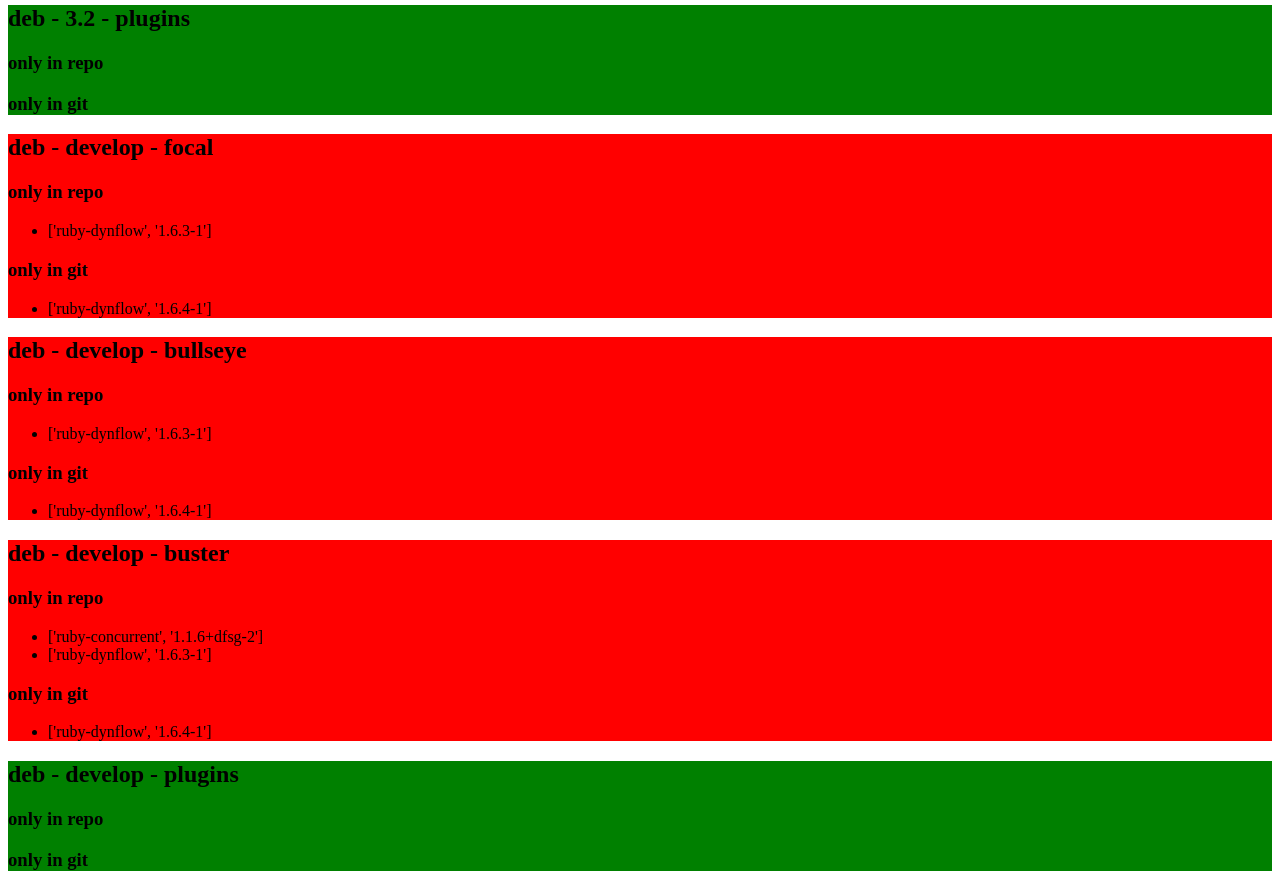
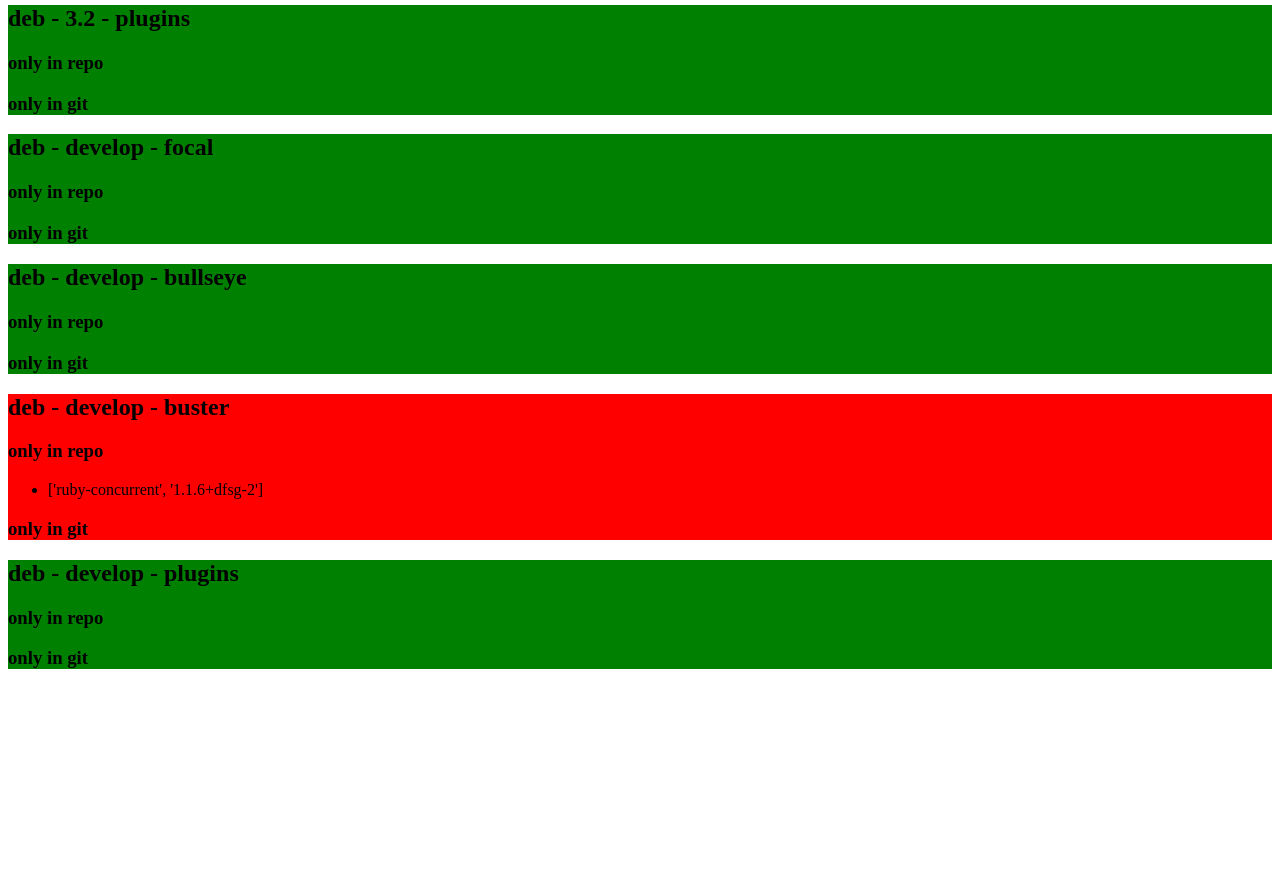
Before and after one commit to evgeni/foreman-packaging-report, a plain HTML site: page index.html in a window 1280 px wide. Shown: the part 2320-3210 px from the top of the page. After the commit the page ends 3008 px from the top, so only its background shows below. Drawn offline with Linux system fonts and the light colour scheme.

Commit message:
update report

```diff
--- a/index.html
+++ b/index.html
@@ -141,26 +141,22 @@
 <ul>
 </ul>
 </div>
-<div style="background-color: red">
+<div style="background-color: green">
 <h2>deb - develop - focal</h2>
 <h3>only in repo</h3>
 <ul>
-<li>['ruby-dynflow', '1.6.3-1']</li>
 </ul>
 <h3>only in git</h3>
 <ul>
-<li>['ruby-dynflow', '1.6.4-1']</li>
 </ul>
 </div>
-<div style="background-color: red">
+<div style="background-color: green">
 <h2>deb - develop - bullseye</h2>
 <h3>only in repo</h3>
 <ul>
-<li>['ruby-dynflow', '1.6.3-1']</li>
 </ul>
 <h3>only in git</h3>
 <ul>
-<li>['ruby-dynflow', '1.6.4-1']</li>
 </ul>
 </div>
 <div style="background-color: red">
@@ -168,11 +164,9 @@
 <h3>only in repo</h3>
 <ul>
 <li>['ruby-concurrent', '1.1.6+dfsg-2']</li>
-<li>['ruby-dynflow', '1.6.3-1']</li>
 </ul>
 <h3>only in git</h3>
 <ul>
-<li>['ruby-dynflow', '1.6.4-1']</li>
 </ul>
 </div>
 <div style="background-color: green">
```
